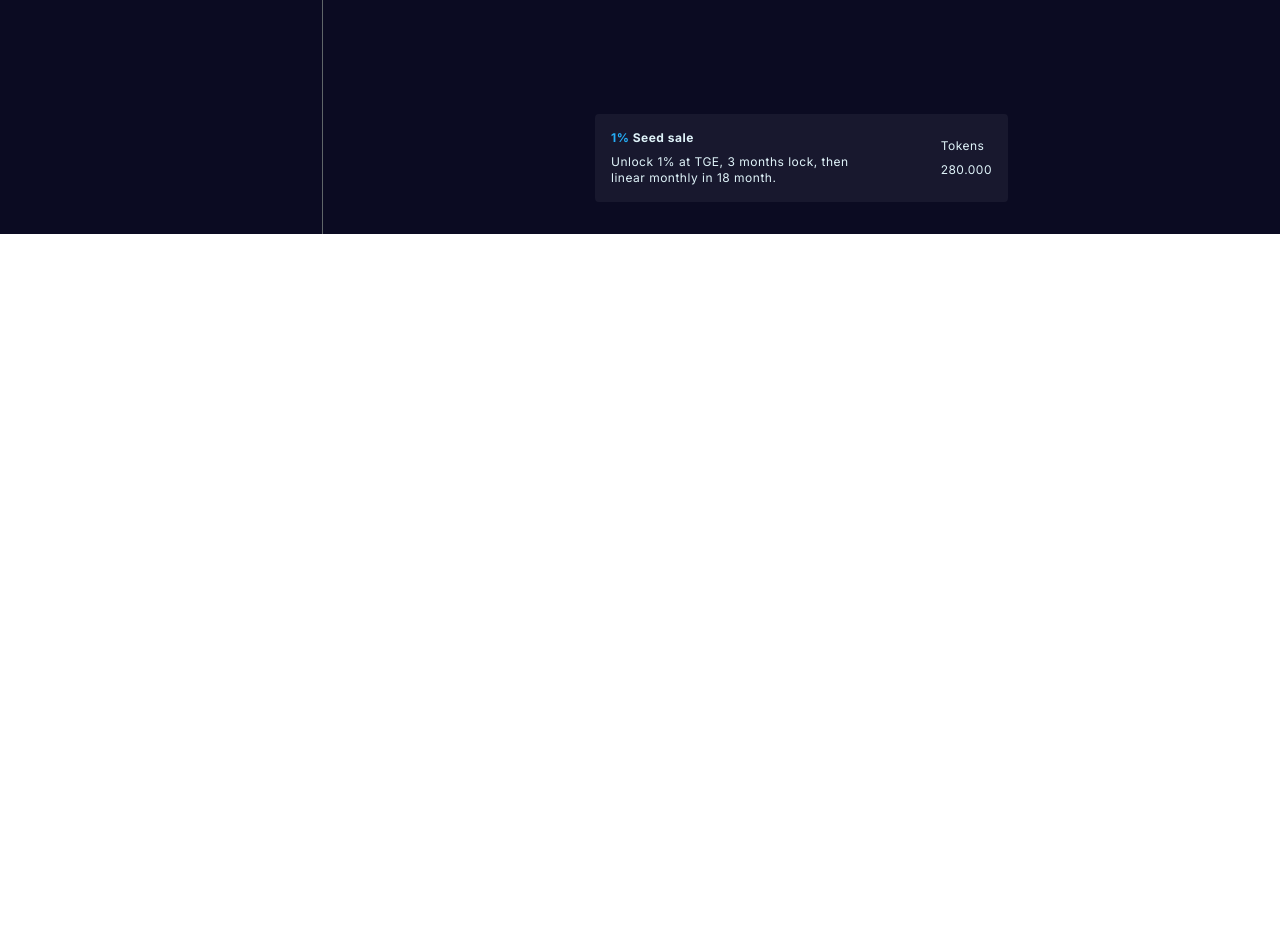
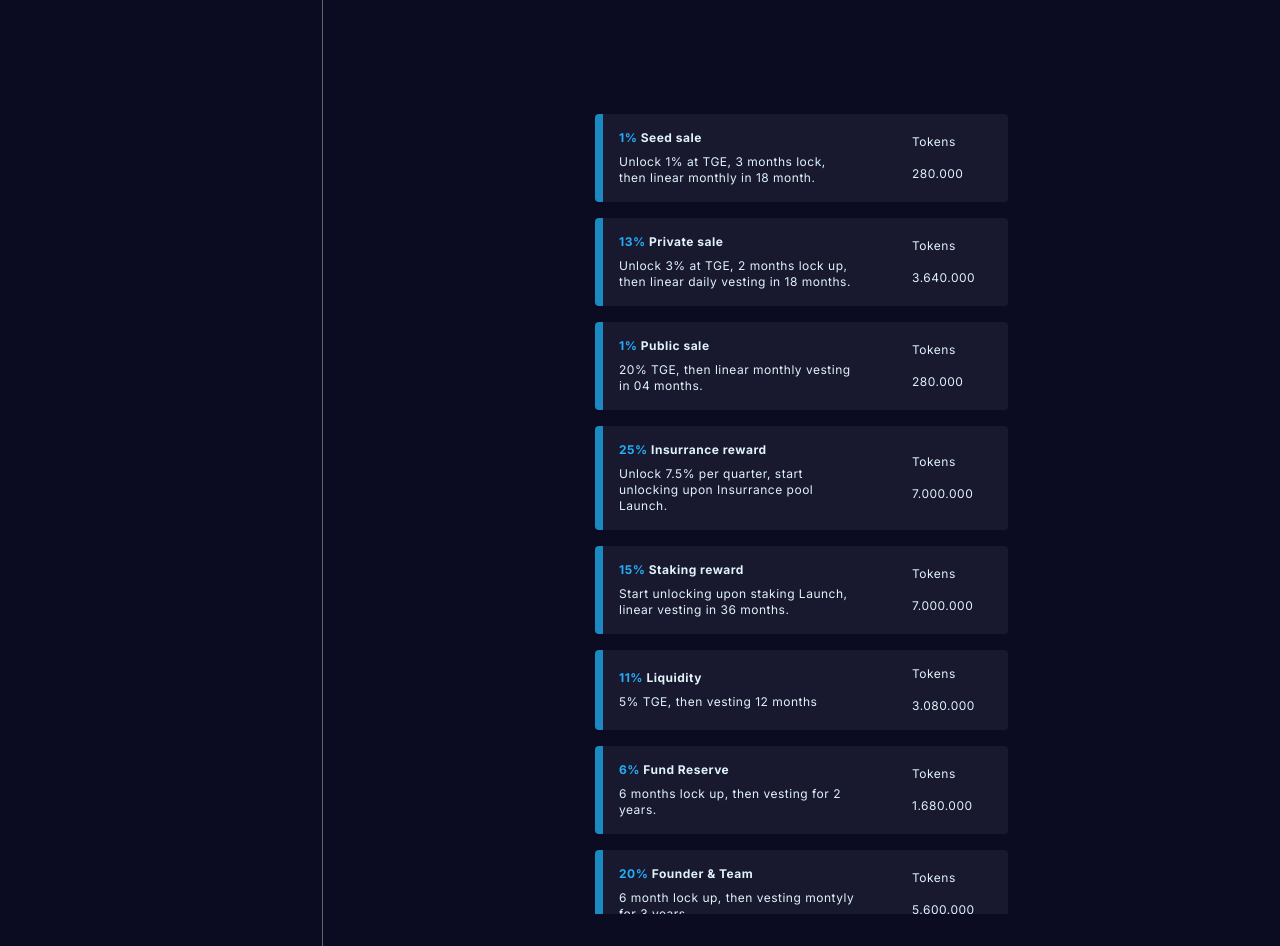
Before and after one commit to ngoctung2908/one-bit-frontend, a React (Create React App) app: page / in a window 1280 px wide. Shown: the part 1760-2706 px from the top of the page. Before the commit the page ends 1994 px from the top, so only its background shows below. Built offline with nearby package versions, Linux system fonts and the light colour scheme.

Commit message:
tokenomics

```diff
--- a/src/features/landingPage/components/tokenomics/components/tokenomicsChart/tokenomicsChart.tsx
+++ b/src/features/landingPage/components/tokenomics/components/tokenomicsChart/tokenomicsChart.tsx
@@ -2,7 +2,7 @@ import tokenomicsSvg from 'assets/images/tokenomics.svg'
 
 export const TokenomicsChart = () => {
   return (
-    <div className="flex mt-10 justify-center items-center  ">
+    <div className="flex mb-[140px] mt-10 justify-center items-center  ">
       <img src={tokenomicsSvg} alt="" />
     </div>
   )
--- /dev/null
+++ b/src/features/landingPage/components/tokenomics/components/tokenomicsList/components/tokenomicsItem/tokenomicsItem.tsx
@@ -0,0 +1,32 @@
+import { memo } from 'react'
+// import { formatNumberWithCommas } from 'utils'
+
+type TokenomicsItemProps = {
+  percent: number
+  name: string
+  description: string
+  token: number
+}
+
+export const TokenomicsItem = memo((props: TokenomicsItemProps) => {
+  return (
+    <div className="mb-4 border-l-8 border-solid border-primary-light-2 p-4  bg-accent-dark-1 flex  items-center justify-between rounded tracking-[0.5px]">
+      <div className="text-primary-light-8 flex-1 mr-14">
+        <h5 className="text-xs font-bold">
+          <span className="text-accent-blue">{props.percent}%</span>{' '}
+          {props.name}
+        </h5>
+        <p className="mt-2 font-normal text-xs">{props.description}</p>
+      </div>
+      <div className="grid box-border grid-flow-row gap-2 text-xs text-primary-light-8 w-[80px]">
+        <h5 className="">Tokens</h5>
+        <p className=" mt-2">
+          {props.token.toLocaleString('it-IT', {
+            minimumFractionDigits: 0,
+          })}
+          {/* {formatNumberWithCommas(props.token)} */}
+        </p>
+      </div>
+    </div>
+  )
+})
--- a/src/features/landingPage/components/tokenomics/components/tokenomicsList/tokenomicsList.tsx
+++ b/src/features/landingPage/components/tokenomics/components/tokenomicsList/tokenomicsList.tsx
@@ -1,20 +1,24 @@
+import { useTokenomicsList } from './useTokenomicsList'
+import { TokenomicsItem } from './components/tokenomicsItem/tokenomicsItem'
+
 export const TokennomicsList = () => {
+  const { tokenomics } = useTokenomicsList()
+
   return (
-    <div className="flex items-center justify-center ">
-      <div className="p-4 mt-[140px] bg-accent-dark-1 flex  items-center justify-center rounded tracking-[0.5px] max-w-xl ">
-        <div className="text-primary-light-8  mr-14">
-          <h5 className="text-xs font-bold">
-            <span className="text-accent-blue">1%</span> Seed sale
-          </h5>
-          <p className="mt-2 font-normal text-xs">
-            Unlock 1% at TGE, 3 months lock, then linear monthly in 18 month.
-          </p>
-        </div>
-        <div className="font-normal text-xs text-primary-light-8 ">
-          <h5>Tokens</h5>
-          <p className="mt-2">280.000</p>
-        </div>
-      </div>
+    <div className="max-h-[800px] overflow-y-auto">
+      <>
+        {tokenomics.map((item) => {
+          return (
+            <TokenomicsItem
+              key={item.name}
+              percent={item.percent}
+              name={item.name}
+              description={item.description}
+              token={item.token}
+            />
+          )
+        })}
+      </>
     </div>
   )
 }
--- /dev/null
+++ b/src/features/landingPage/components/tokenomics/components/tokenomicsList/useTokenomicsList.ts
@@ -0,0 +1,67 @@
+export const useTokenomicsList = () => {
+    const tokenomics = [
+        {
+            percent: 1,
+            name: 'Seed sale',
+            description: 'Unlock 1% at TGE, 3 months lock, then linear monthly in 18 month.',
+            token: 280000
+        },
+        {
+            percent: 13,
+            name:'Private sale',
+            description: 'Unlock 3% at TGE, 2 months lock up, then linear daily vesting in 18 months.',
+            token: 3640000
+        },
+        {
+            percent: 1,
+            name:'Public sale',
+            description: '20% TGE, then linear monthly vesting in 04 months.',
+            token: 280000
+        },
+        {
+            percent: 25,
+            name:'Insurrance reward',
+            description: 'Unlock 7.5% per quarter, start unlocking upon Insurrance pool  Launch.',
+            token: 7000000
+        },
+        {
+            percent: 15,
+            name:'Staking reward',
+            description: 'Start unlocking upon staking Launch, linear vesting in 36 months.',
+            token: 7000000
+        },
+        {
+            percent: 11,
+            name:'Liquidity',
+            description: '5% TGE, then vesting 12 months',
+            token: 3080000
+        },
+        {
+            percent: 6,
+            name:'Fund Reserve',
+            description: '6 months lock up, then vesting for 2 years.',
+            token: 1680000
+        },
+        {
+            percent: 20,
+            name:'Founder & Team',
+            description: '6 month lock up, then vesting montyly for 3 years.',
+            token: 5600000
+        },
+        {
+            percent: 5,
+            name:'Marketing & Partnership ',
+            description: '5 month lock up, then vesting montyly for 3 years.',
+            token: 560000
+        },{
+            percent: 3,
+            name:'Advisor ',
+            description: '3 month lock up, then vesting montyly for 3 years.',
+            token: 280000
+        }
+
+    ]
+
+    return { tokenomics }
+
+}
--- a/src/index.css
+++ b/src/index.css
@@ -37,3 +37,16 @@
     left: -32px;
   }
 }
+
+::-webkit-scrollbar {
+  width: 0.2em;
+  height: 0.2em;
+}
+
+::-webkit-scrollbar-thumb {
+  background: #3F91BD;
+}
+
+::-webkit-scrollbar-track {
+  background: transparent;
+}
--- /dev/null
+++ b/src/utils/index.ts
@@ -0,0 +1,3 @@
+export const formatNumberWithCommas = (num: number) => {
+    return num.toString().replace(/\B(?=(\d{3})+(?!\d))/g, '.');
+}
```
